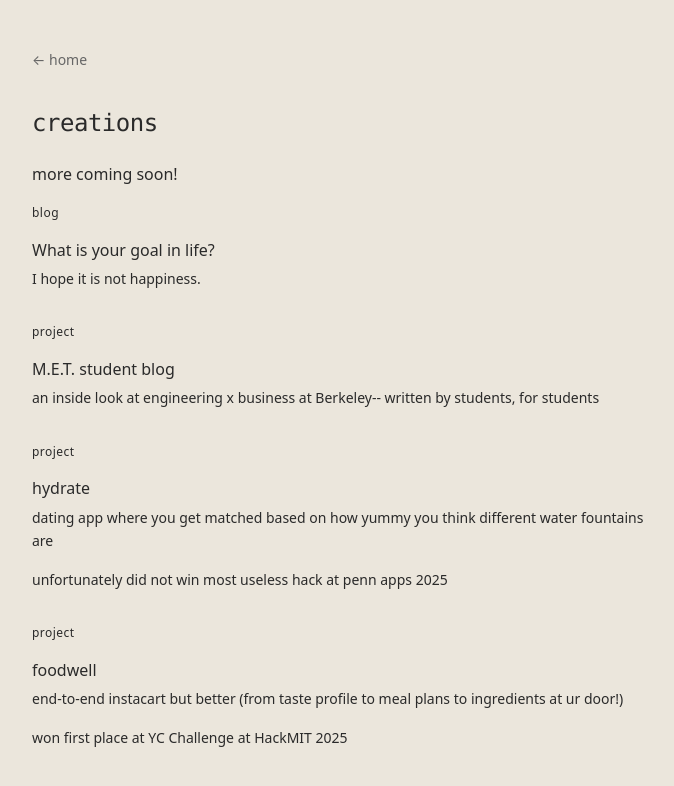
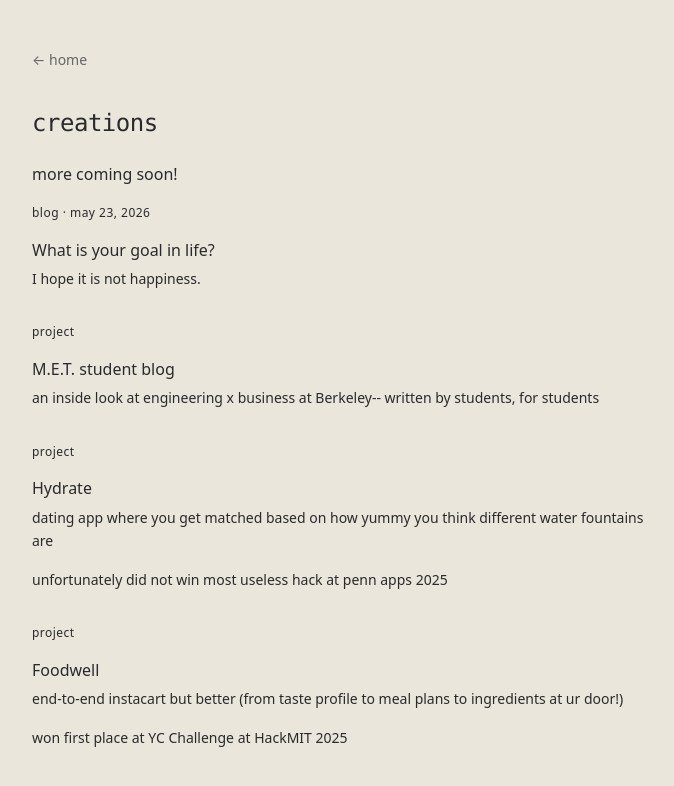
Before and after one commit to jaansiparsa/jaansi-site, a React (Vite) app: page /creations in a window 1280 px wide. Shown: the top 786 px of the page, without its empty margins (296-970 px from the left). Built offline with nearby package versions, Linux system fonts and the light colour scheme.

Commit message:
creations page edits

```diff
--- a/src/components/CreationEntry.tsx
+++ b/src/components/CreationEntry.tsx
@@ -15,7 +15,10 @@ export function CreationEntryCard({ item }: { item: Creation }) {
 
   return (
     <article className="creation-entry">
-      <p className="creation-kind">{kindLabel[item.kind]}</p>
+      <p className="creation-kind">
+        {kindLabel[item.kind]}
+        {item.date ? ` · ${item.date}` : ""}
+      </p>
       {!href ? (
         <span className="creation-title">{item.title}</span>
       ) : external ? (
--- a/src/site.ts
+++ b/src/site.ts
@@ -237,6 +237,7 @@ export type Creation = {
   kind: CreationKind;
   title: string;
   description: string[];
+  date?: string;
   href?: string;
 };
 
@@ -246,6 +247,7 @@ export const creations: Creation[] = [
     kind: "blog",
     title: "What is your goal in life?",
     description: ["I hope it is not happiness."],
+    date: "May 23, 2026",
     href: "/blog/what-is-your-goal-in-life",
   },
   {
@@ -260,7 +262,7 @@ export const creations: Creation[] = [
   {
     id: "hydrate",
     kind: "project",
-    title: "hydrate",
+    title: "Hydrate",
     description: [
       "dating app where you get matched based on how yummy you think different water fountains are",
       "unfortunately did not win most useless hack at penn apps 2025",
@@ -270,7 +272,7 @@ export const creations: Creation[] = [
   {
     id: "foodwell",
     kind: "project",
-    title: "foodwell",
+    title: "Foodwell",
     description: [
       "end-to-end instacart but better (from taste profile to meal plans to ingredients at ur door!)",
       "won first place at YC Challenge at HackMIT 2025",
```
